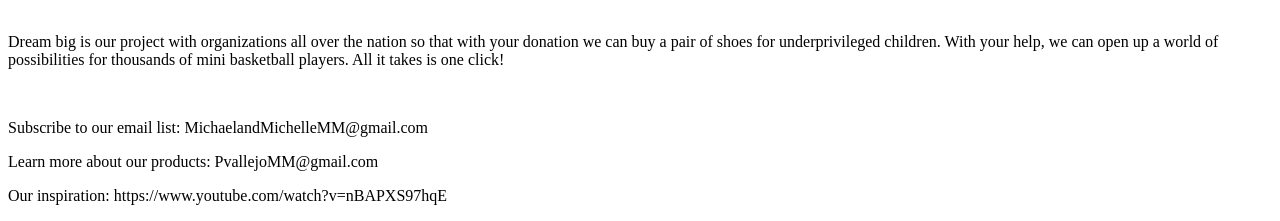
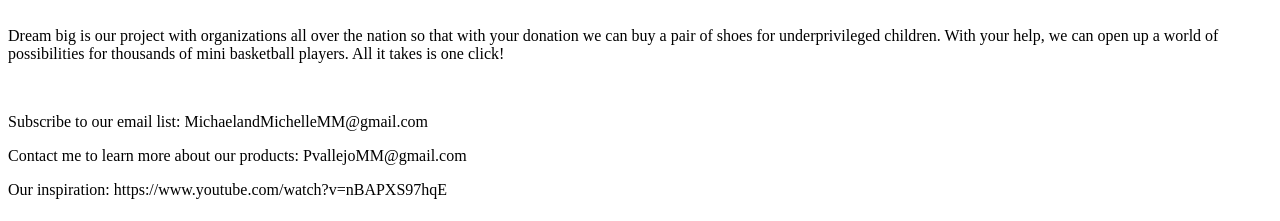
Before and after one commit to Pvallejo11/March-madness3, a plain HTML site: page index.html in a window 1280 px wide. Shown: the part 765-986 px from the top of the page. Drawn offline with Linux system fonts and the light colour scheme.

Commit message:
Update index.html

```diff
--- a/index.html
+++ b/index.html
@@ -27,15 +27,15 @@
 <p>Even the best wear this to practice</p>
 <br>
 <br>
-<i><b>FREE SHIPPING!</i></b>
+style = "font-size:26px"> <i><b>FREE SHIPPING!</i></b>
 <br>
 <br>
-<Font color = "white" style= "font-family:Georgia"> <h1>><b>Donate:</b></font></h1>
+<Font color = "white" style = "font-size:32px" style= "font-family:Georgia"> <h1><b>Donate:</b></font></h1>
 <br>
 <p>Dream big is our project with organizations all over the nation so that with your donation we can buy a pair of shoes for underprivileged children. With your help, we can open up a world of possibilities for thousands of mini basketball players. All it takes is one click!</p>
 <br>
 <p>Subscribe to our email list: MichaelandMichelleMM@gmail.com</p>
-<p>Learn more about our products: PvallejoMM@gmail.com</p>
+<p>Contact me to learn more about our products: PvallejoMM@gmail.com</p>
 <p>Our inspiration: https://www.youtube.com/watch?v=nBAPXS97hqE</p>
 
 </body>
```
